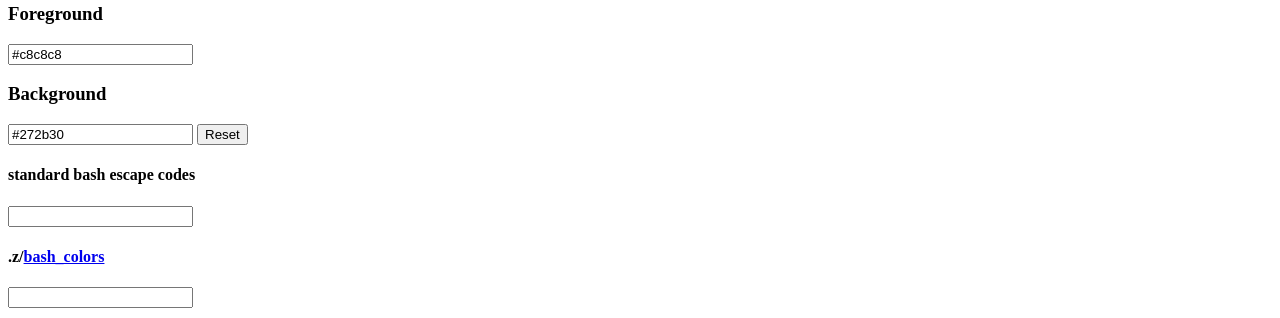
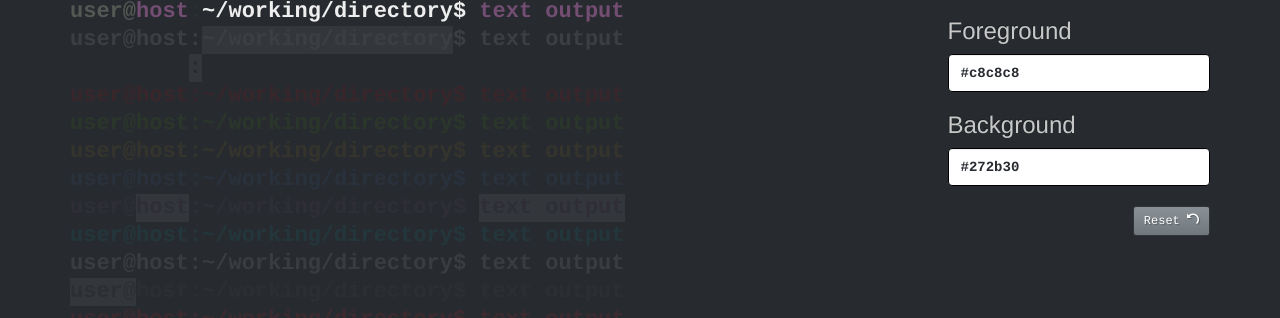
Before and after one commit to z/ps1-o-matic, a plain HTML site: page index.html in a window 1280 px wide. Shown: the part 77-395 px from the top of the page. Drawn offline with nearby package versions, Linux system fonts and the light colour scheme; the site is published under a folder, as on GitHub Pages, so addresses that start at the root find nothing; files whose address does not match are found by name.

Commit message:
made webpaths relative for github

```diff
--- a/index.html
+++ b/index.html
@@ -10,11 +10,11 @@
 
     <title>PS1-O-MATIC</title>
 
-    <link href="/static/vendor/bootstrap/bootstrap-darkly.min.css" rel="stylesheet">
-    <link href="/static/vendor/bootstrap-colorpicker/css/bootstrap-colorpicker.min.css" rel="stylesheet">
-    <link href="/static/fonts/icomoon-ps1omatic/style.css" rel="stylesheet">
+    <link href="./static/vendor/bootstrap/bootstrap-darkly.min.css" rel="stylesheet">
+    <link href="./static/vendor/bootstrap-colorpicker/css/bootstrap-colorpicker.min.css" rel="stylesheet">
+    <link href="./static/fonts/icomoon-ps1omatic/style.css" rel="stylesheet">
 
-    <link rel="stylesheet" type="text/css" href="/static/css/custom.css" media="all"/>
+    <link rel="stylesheet" type="text/css" href="./static/css/custom.css" media="all"/>
 
     <!-- HTML5 shim and Respond.js for IE8 support of HTML5 elements and media queries -->
     <!--[if lt IE 9]>
@@ -86,7 +86,7 @@
     <!-- Placed at the end of the document so the pages load faster -->
     <script src="https://ajax.googleapis.com/ajax/libs/jquery/1.11.3/jquery.min.js"></script>
     <script>window.jQuery || document.write('<script src="static/vendor/jquery/jquery.min.js"><\/script>')</script>
-    <script type="text/javascript" src="/static/vendor/bootstrap-colorpicker/js/bootstrap-colorpicker.min.js"></script>
-    <script type="text/javascript" src="/static/js/app.js"></script>
+    <script type="text/javascript" src="./static/vendor/bootstrap-colorpicker/js/bootstrap-colorpicker.min.js"></script>
+    <script type="text/javascript" src="./static/js/app.js"></script>
   </body>
 </html>
```
